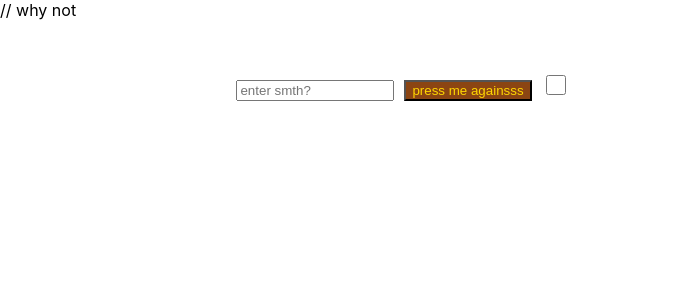
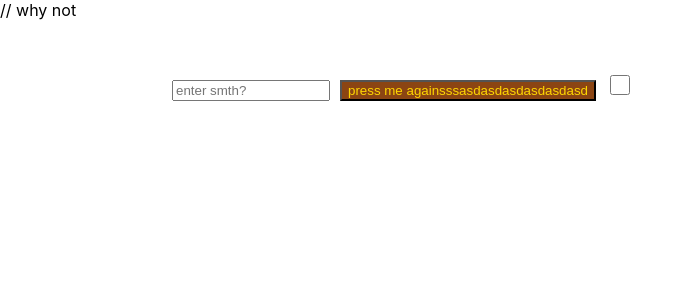
Before and after one commit to Kitty-Sam/cards, a React (Create React App) app: page /#/ in a window 1280 px wide. Shown: the top 300 px of the page, without its empty margins (0-692 px from the left). Built offline with nearby package versions, Linux system fonts and the light colour scheme; no server answers.

Commit message:
changed 2ddzxxz

```diff
--- a/src/Component/Test.tsx
+++ b/src/Component/Test.tsx
@@ -11,7 +11,7 @@ const Test = () => {
             placeholder="enter smth?"/>
 
             <SuperButton>
-               press me againsss
+               press me againsssasdasdasdasdasdasd
             </SuperButton>
 
             <SuperCheckbox
```
